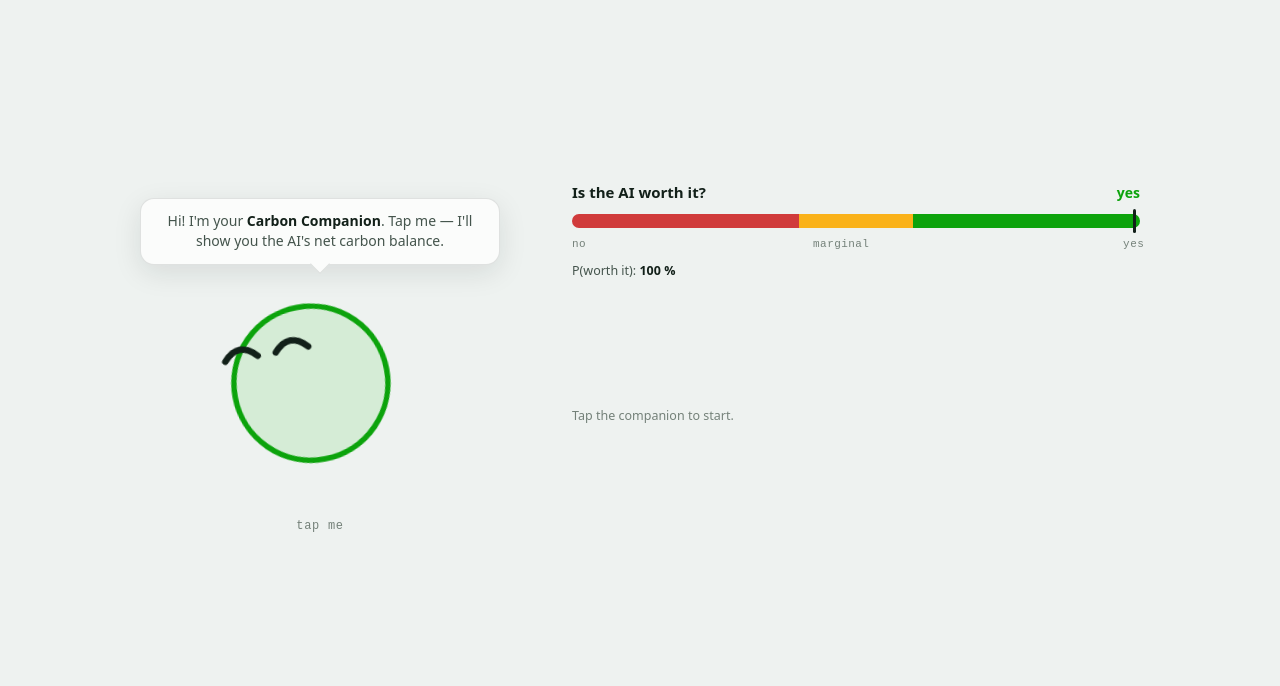
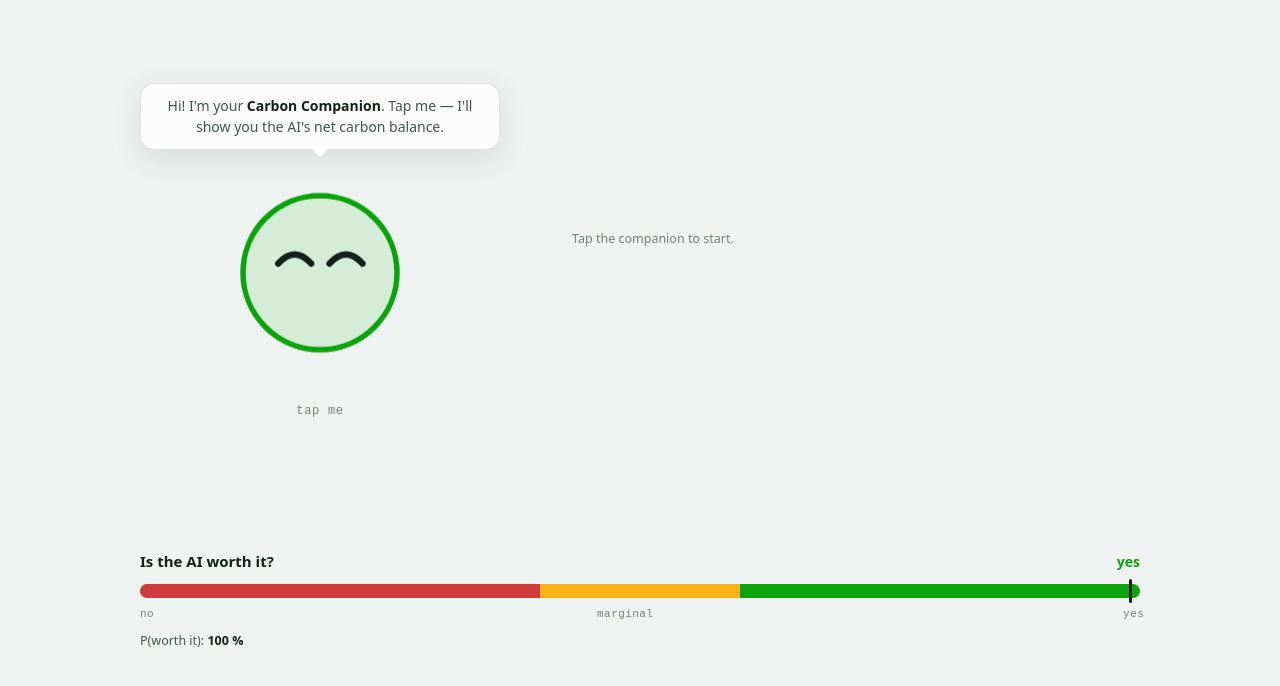
Before and after one commit to SirQuacksALot/carbonCompanion, a website: page index.html in a window 1280 px wide. Shown: the part 56-742 px from the top of the page. Drawn offline with Linux system fonts and the light colour scheme; a web font is replaced by a local one.

Commit message:
refactor: move always-on gauge below companion and data view

```diff
--- a/index.html
+++ b/index.html
@@ -57,6 +57,11 @@
     </div>
 
     <div class="content-col">
+      <section class="answer" id="answer" aria-live="polite"></section>
+
+      <nav class="progress" id="progress" aria-label="Themen"></nav>
+    </div>
+
     <section class="worth" aria-live="polite">
       <div class="worth-head">
         <span class="worth-q" id="worthQ">Lohnt sich die AI?</span>
@@ -77,11 +82,6 @@
       </div>
       <div class="worth-meta" id="worthMeta"></div>
     </section>
-
-      <section class="answer" id="answer" aria-live="polite"></section>
-
-      <nav class="progress" id="progress" aria-label="Themen"></nav>
-    </div>
   </main>
 
   <aside class="debug" id="debug" hidden aria-label="Debug-Menü Parameter">
--- a/style.css
+++ b/style.css
@@ -89,7 +89,7 @@ body{
 /* ---------- stage (Companion links, Grafik rechts) ---------- */
 .stage{
   flex:1; display:grid; grid-template-columns:minmax(260px, auto) minmax(0, 1fr);
-  gap:clamp(32px, 6vw, 72px); align-items:center;
+  column-gap:clamp(32px, 6vw, 72px); row-gap:30px; align-items:center;
   width:100%; max-width:1040px; margin:0 auto;
   padding:28px max(20px, env(safe-area-inset-right,0px)) 44px max(20px, env(safe-area-inset-left,0px));
 }
@@ -121,7 +121,7 @@ body{
 .hint{ margin:0; font-size:12px; color:var(--fg-3); font-family:"Chivo Mono",ui-monospace,monospace; letter-spacing:0.06em }
 
 /* ---------- worth meter ---------- */
-.worth{ width:100%; text-align:left }
+.worth{ width:100%; text-align:left; grid-column:1 / -1 }
 .worth-head{ display:flex; align-items:baseline; justify-content:space-between; gap:12px; margin-bottom:10px }
 .worth-q{ font-size:15px; font-weight:700 }
 .worth-v{ font-size:14px; font-weight:800; text-transform:lowercase }
```
Lines whose indentation alone changed are shown as unchanged.
